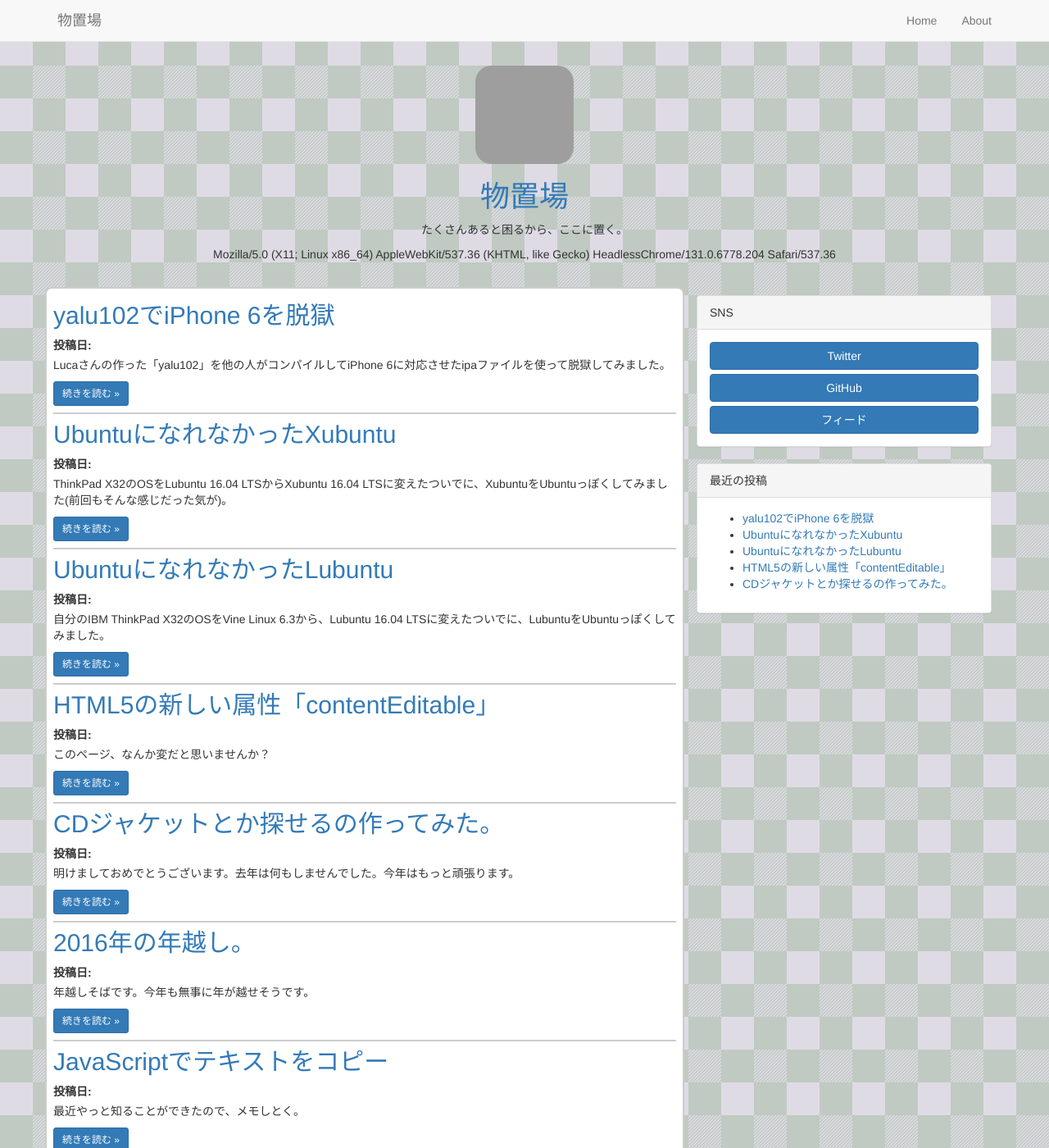
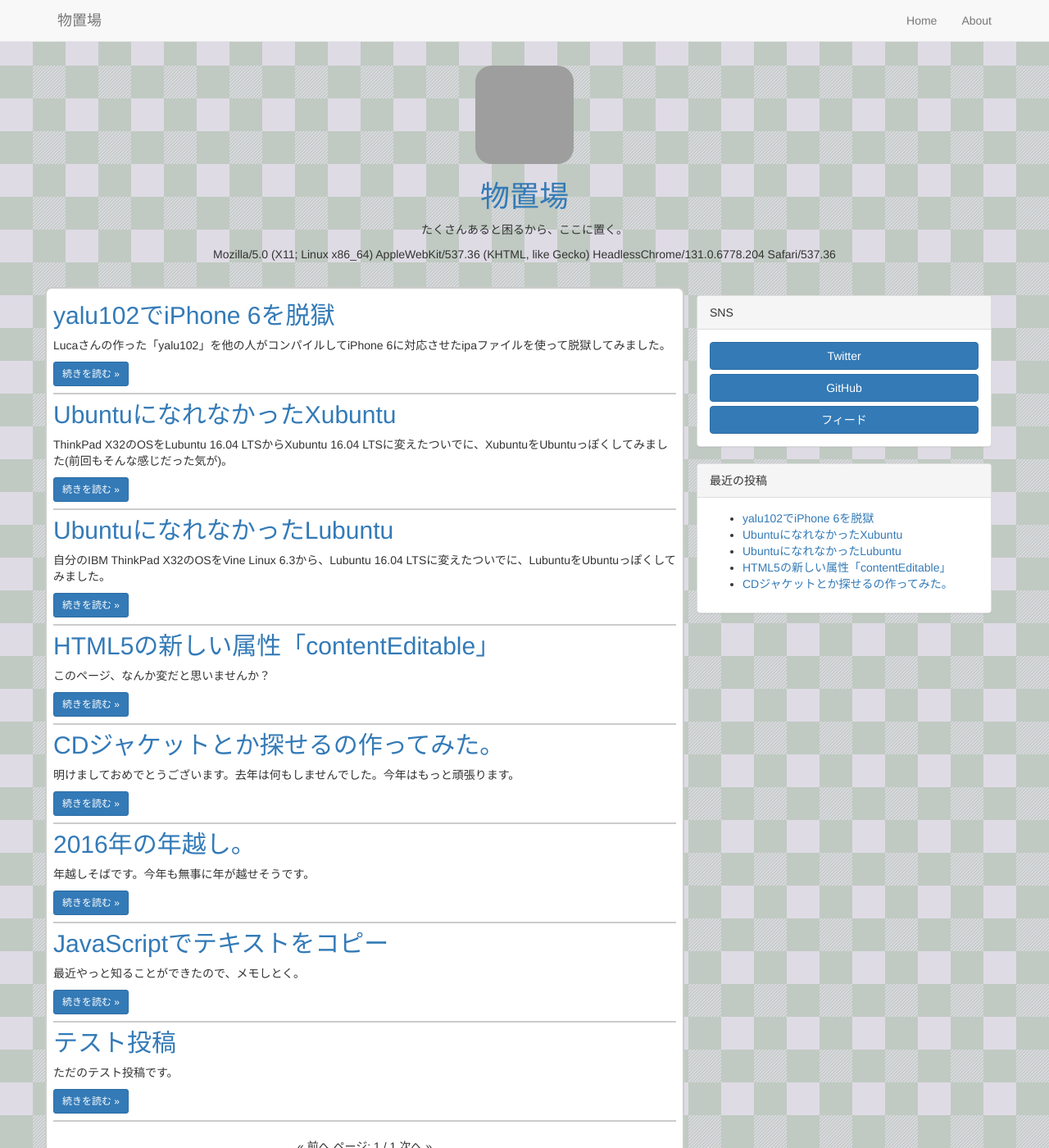
Before and after one commit to mushkinoko/mushkinoko.github.io, a Jekyll site: the page built from index.html, in a window 1280 px wide and 1400 px high. Shown: the whole window at 82% size. Built offline with Jekyll 4.4.1, drawn with Linux system fonts in a browser that asks for light colours; the list of posts is cut into pages by our own code; grey boxes are pictures that could not be loaded.

Commit message:
Update index.html

```diff
--- a/index.html
+++ b/index.html
@@ -6,9 +6,6 @@
   {% for post in paginator.posts %}
     <article class="postindex">
       <h2 class="posttitle"><a href="{{ site.baseurl }}{{ post.url }}">{{ post.title }}</a></h2>
-      <div class="date">
-        投稿日: {{ page.date | date: "%Y年%-m月%-d日" }}
-      </div>
       <div class="entry">
         {{ post.excerpt }}
       </div>
```
